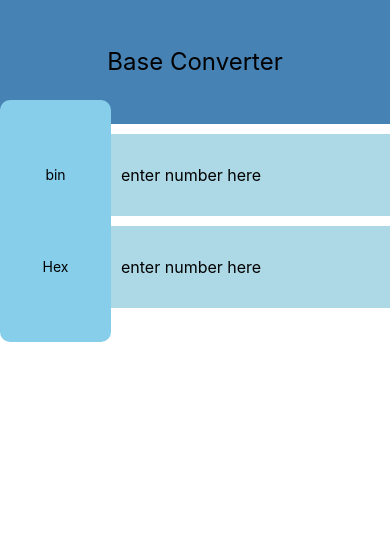
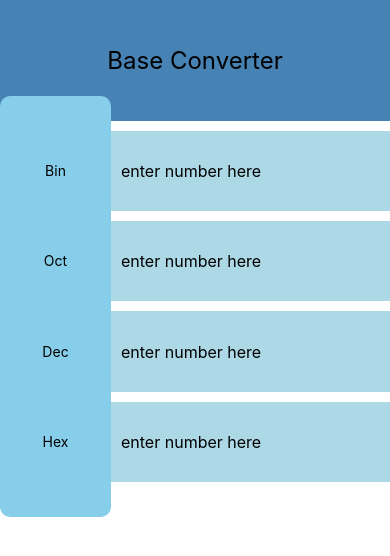
Before and after one commit to jtara1/base_converter, a React Native app: screen / in a window 390 px wide. Shown: the top 556 px of the page. Built offline with nearby package versions, Linux system fonts and the light colour scheme.

Commit message:
add: support conversion between: bin, oct, dec, and hex number; chg: letter digits are always capatilized now

```diff
--- a/App.js
+++ b/App.js
@@ -62,8 +62,6 @@ class NumberInputView extends Component {
           style={styles.textInput}
           onChangeText={(text) => this.setState(
             state=(prevState, props) => {
-              prevChanger = this.props.numberBase;
-              this.textChangedBySelf = true;
               return {text: this.filterInput(text)}
             },
             callback=() => {
@@ -73,11 +71,11 @@ class NumberInputView extends Component {
                   continue;
                 }
 
-                let convertedValue = NumberInputController.convert(
+                let convertedValue = NumberConverter.convert(
                   this.state.text,
                   this.props.numberBase,
                   toBase
-                ).toString();
+                ).toString().toUpperCase();
 
                 console.log('---debug---');
                 console.log('converting value: ' + this.state.text);
@@ -91,7 +89,6 @@ class NumberInputView extends Component {
                     return {text: convertedValue};
                   }
                 )
-                this.textChangedBySelf = false;
               }
             })
           }
@@ -102,19 +99,28 @@ class NumberInputView extends Component {
   }
 }
 
-class NumberInputController {
+class NumberConverter {
+
+  /**
+   * Tested and working with conversions between bin, dec, oct, and hex
+   * values
+   * @param {*} value number we are converting
+   * @param {*} fromBase the base of the number, value
+   * @param {*} toBase the base that we'd like to convert to
+   * @returns {integer} the converted value of base toBase
+   */
   static convert(value, fromBase, toBase) {
     if (fromBase == "10") {
-      return this._convertFromDecimal(value, toBase);
+      return NumberConverter._convertFromDecimal(value, toBase);
     } else if (toBase == "10") {
-      return this._convertToDecimal(value, fromBase);
-    } else if (fromBase == "2" || toBase == "2") {
+      return NumberConverter._convertToDecimal(value, fromBase);
+    } else {
       // e.g.: 2A -> 42 -> 101010
       // e.g.: 101010 -> 42 -> 2A
-      return this._convertFromDecimal(
-        this._convertToDecimal(value, fromBase),
+      return NumberConverter._convertFromDecimal(
+        NumberConverter._convertToDecimal(value, fromBase),
         toBase
-      ).toString();
+      );
     }
   }
 
@@ -128,7 +134,7 @@ class NumberInputController {
 }
 
 /**
- * Root Component for my app
+ * Root Component and entry point for my app
  */
 export default class App extends Component {
   constructor(props) {
@@ -142,17 +148,17 @@ export default class App extends Component {
           <Text style={styles.title}>Base Converter</Text>
         </View>
         <NumberInputView
-          label={"bin"}
+          label={"Bin"}
           numberBase={2}
         />
-        {/* <NumberInputView
+        <NumberInputView
           label={"Oct"}
           numberBase={8}
         />
         <NumberInputView
           label={"Dec"}
           numberBase={10}
-        /> */}
+        />
         <NumberInputView
           label={"Hex"}
           numberBase={16}
```
